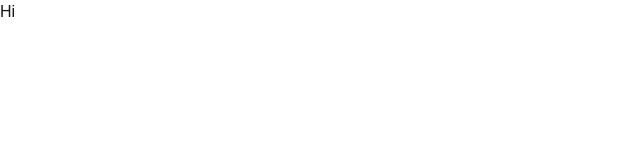
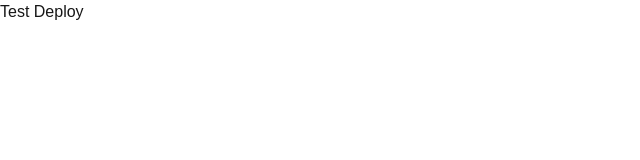
Before and after one commit to jefflane-rocks/jeffreyrobertlane.com, a Next.js app: page / in a window 1280 px wide. Shown: the top 160 px of the page, without its empty margins (0-640 px from the left). Built offline with nearby package versions, Linux system fonts and the light colour scheme.

Commit message:
test deploy

```diff
--- a/src/app/page.js
+++ b/src/app/page.js
@@ -1,5 +1,5 @@
 import Image from "next/image";
 
 export default function Home() {
-  return <div>Hi</div>;
+  return <div>Test Deploy</div>;
 }
```
